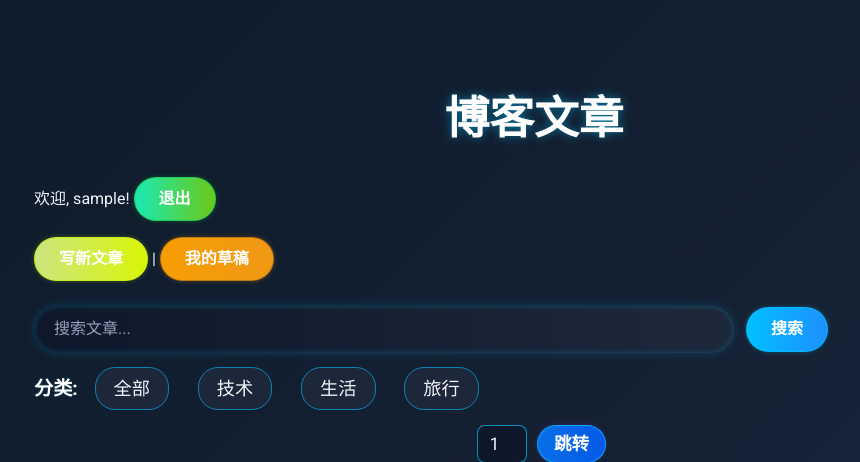
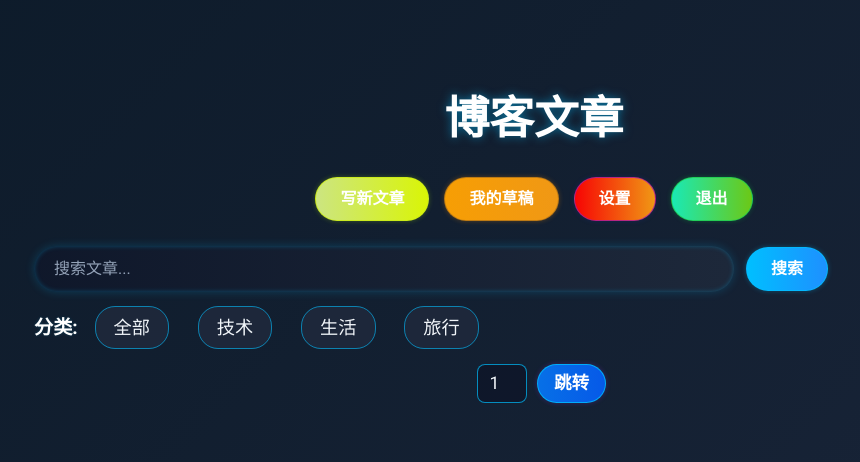
Before and after one commit to xiedaoyuan/my_blog, a Node server app: page / in a window 1280 px wide. Shown: the top 462 px of the page, without its empty margins (106-966 px from the left). Run offline with Node 20, Linux system fonts and the light colour scheme; the visitor is signed in with stand-in values (Sample User, id 1); data that the repository does not hold is empty; some libraries are stand-ins or nearby versions.

Commit message:
add setting function

```diff
--- a/app.js
+++ b/app.js
@@ -323,6 +323,35 @@ app.post('/articles/:id/like', ensureAuthenticated, async (req, res) => {
   }
 });
 
+app.get('/settings', ensureAuthenticated, (req, res) => {
+  res.render('settings', { user: req.user });
+});
+
+// 路由：处理用户设置更新
+app.post('/settings', ensureAuthenticated, async (req, res) => {
+  try {
+    const { username, password } = req.body;
+    const user = await User.findById(req.user._id);
+
+    if (username && username !== user.username) {
+      user.username = username;
+    }
+    if (password) {
+      user.password = await bcrypt.hash(password, 10);
+    }
+    await user.save();
+
+    // 更新 session 中的用户信息
+    req.login(user, err => {
+      if (err) return res.status(500).send('服务器错误');
+      res.redirect('/settings');
+    });
+  } catch (err) {
+    console.error(err);
+    res.status(500).send('服务器错误');
+  }
+});
+
 
 // 启动服务器
 app.listen(3000, () => {
--- a/public/styles.css
+++ b/public/styles.css
@@ -868,6 +868,27 @@ textarea {
   background: linear-gradient(90deg, #ff8c00, #ff4500);
 }
 
+.nav-actions {
+  display: flex;
+  gap: 15px;
+  justify-content: center;
+  margin: 20px 0;
+}
+
+.settings-btn{
+  display: inline-block;
+  padding: 12px 24px;
+  background: linear-gradient(90deg, #f70404, #f09815);
+  color: #ffffff;
+  border: 1px solid rgba(169, 28, 160, 0.8);
+  border-radius: 25px;
+  font-weight: 700;
+  font-size: 1em;
+  text-align: center;
+  box-shadow: 0 0 5px rgba(34, 47, 148, 0.3);
+  transition: transform 0.3s, box-shadow 0.3s, background 0.3s;
+  text-decoration: none;
+}
 
 /* 响应式设计 */
 @media (max-width: 600px) {
--- a/views/index.ejs
+++ b/views/index.ejs
@@ -11,10 +11,17 @@
   <div class="container">
     <h1>博客文章</h1>
     <% if (user) { %>
-      <p>欢迎, <%= user.username %>! <a href="/logout"class="logout-btn">退出</a></p>
-      <a href="/create"class="create-btn">写新文章</a> | <a href="/drafts"class="drafts-btn">我的草稿</a>
+      <div class="nav-actions">
+        <a href="/create" class="create-btn">写新文章</a>
+        <a href="/drafts" class="drafts-btn">我的草稿</a>
+        <a href="/settings" class="settings-btn">设置</a>
+        <a href="/logout" class="logout-btn">退出</a>
+      </div>
     <% } else { %>
-      <p><a href="/login"class="login-btn">登录</a> | <a href="/register"class="register-btn">注册</a></p>
+      <div class="nav-actions">
+        <a href="/login" class="login-btn">登录</a>
+        <a href="/register" class="register-btn">注册</a>
+      </div>
     <% } %>
     <!-- 搜索表单和后续内容保持不变 -->
     <form action="/search" method="GET" class="search-form">
```
Also changed, not shown: views/settings.ejs (added, +29 -0 lines), 1 other file.
